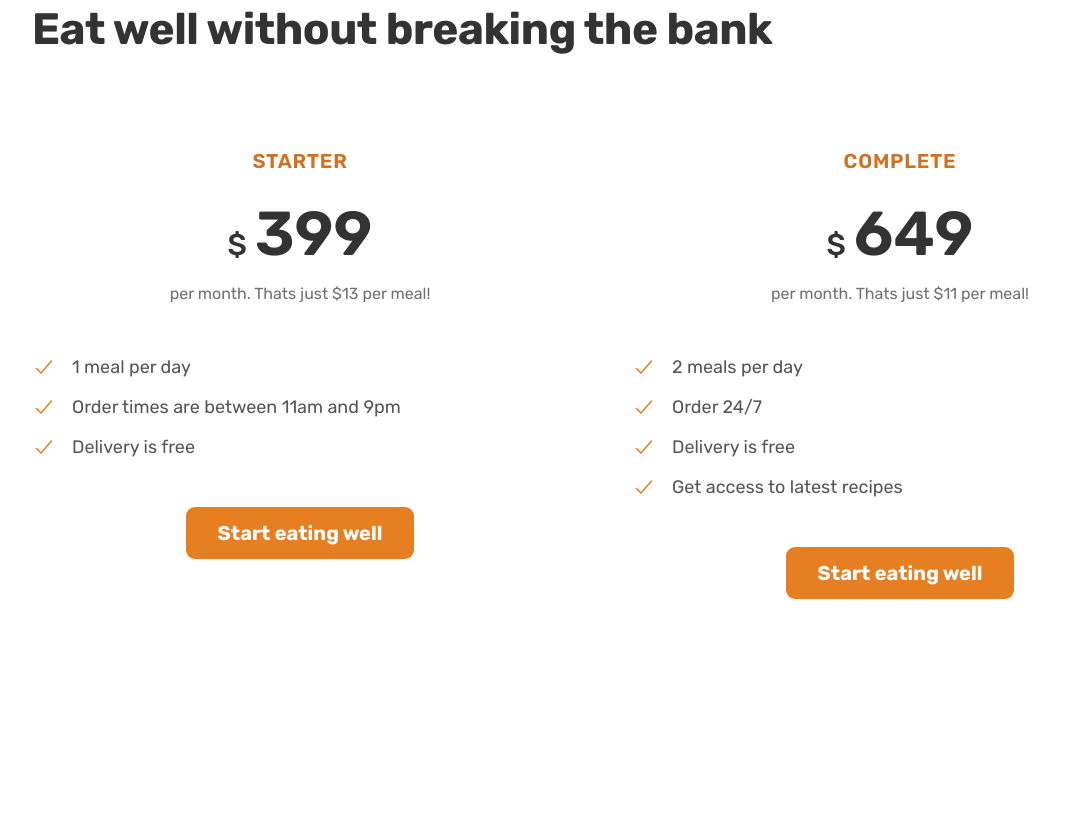
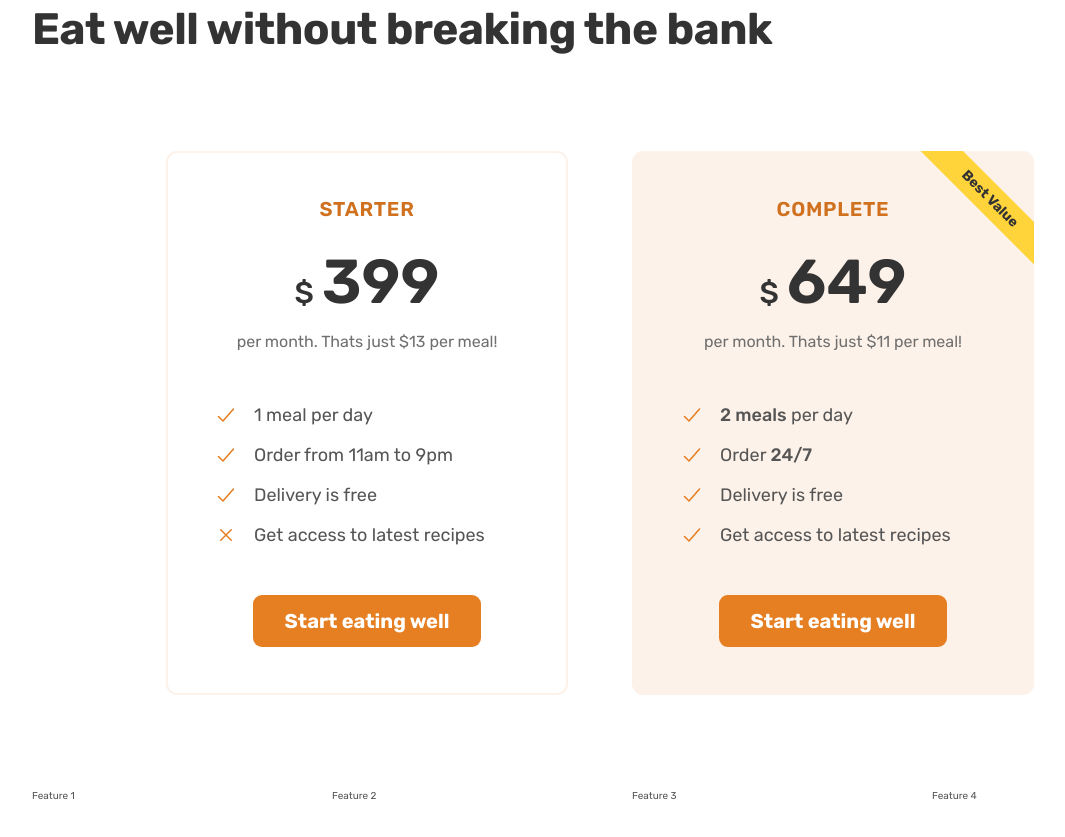
Before and after one commit to sagormajomder/Omnifood, a plain HTML site: page index.html in a window 1280 px wide. Shown: the part 4724-5561 px from the top of the page, without its empty margins (40-1105 px from the left). Before the commit the page ends 5419 px from the top, so only its background shows below. Drawn offline with nearby package versions, Linux system fonts and the light colour scheme.

Commit message:
pricing table done

```diff
--- a/css/general.css
+++ b/css/general.css
@@ -89,6 +89,11 @@ img {
    column-gap: 6.4rem;
    row-gap: 9.6rem;
 }
+
+.grid:not(:last-child) {
+   margin-bottom: 9.6rem;
+}
+
 .grid-center-v {
    align-items: center;
 }
--- a/css/style.css
+++ b/css/style.css
@@ -291,7 +291,35 @@
 .section-pricing {
    padding: 9.6rem 0;
 }
+.pricing-plan {
+   border-radius: 11px;
+   padding: 4.8rem;
+   width: 75%;
+}
+.pricing-plan--starter {
+   justify-self: end;
+   box-shadow: inset 0 0 0 2px #fdf2e9;
+}
+.pricing-plan--complete {
+   background-color: #fdf2e9;
+   position: relative;
+   overflow: hidden;
+}
 
+.pricing-plan--complete::after {
+   content: "Best Value";
+   position: absolute;
+   top: 6%;
+   right: -18%;
+
+   font-size: 1.4rem;
+   color: #333;
+   font-weight: 700;
+   background-color: #ffd43b;
+   padding: 0.8rem 8rem;
+
+   transform: rotate(45deg);
+}
 .plan-header {
    text-align: center;
    margin-bottom: 4.8rem;
--- a/index.html
+++ b/index.html
@@ -500,7 +500,7 @@
                </h2>
             </div>
             <div class="container grid grid--2--cols">
-               <div class="pricing-plan">
+               <div class="pricing-plan pricing-plan--starter">
                   <header class="plan-header">
                      <p class="plan-name">Starter</p>
                      <p class="plan-price"><span>$</span>399</p>
@@ -521,7 +521,7 @@
                            class="list-icon"
                            name="checkmark-outline"
                         ></ion-icon>
-                        <span>Order times are between 11am and 9pm</span>
+                        <span>Order from 11am to 9pm</span>
                      </li>
                      <li class="list-item">
                         <ion-icon
@@ -530,6 +530,13 @@
                         ></ion-icon>
                         <span>Delivery is free</span>
                      </li>
+                     <li class="list-item">
+                        <ion-icon
+                           class="list-icon"
+                           name="close-outline"
+                        ></ion-icon>
+                        <span>Get access to latest recipes</span>
+                     </li>
                   </ul>
                   <div class="plan-sign-up">
                      <a class="btn btn--full" href="#" target="_blank"
@@ -537,7 +544,7 @@
                      >
                   </div>
                </div>
-               <div class="pricing-plan">
+               <div class="pricing-plan pricing-plan--complete">
                   <header class="plan-header">
                      <p class="plan-name">Complete</p>
                      <p class="plan-price"><span>$</span>649</p>
@@ -551,14 +558,14 @@
                            class="list-icon"
                            name="checkmark-outline"
                         ></ion-icon>
-                        <span>2 meals per day</span>
+                        <span> <strong>2 meals</strong> per day</span>
                      </li>
                      <li class="list-item">
                         <ion-icon
                            class="list-icon"
                            name="checkmark-outline"
                         ></ion-icon>
-                        <span>Order 24/7</span>
+                        <span>Order <strong>24/7</strong></span>
                      </li>
                      <li class="list-item">
                         <ion-icon
@@ -582,6 +589,13 @@
                   </div>
                </div>
             </div>
+
+            <div class="container grid grid--4--cols">
+               <div class="feature">Feature 1</div>
+               <div class="feature">Feature 2</div>
+               <div class="feature">Feature 3</div>
+               <div class="feature">Feature 4</div>
+            </div>
          </section>
          <!-- End Section pricing -->
       </main>
```
